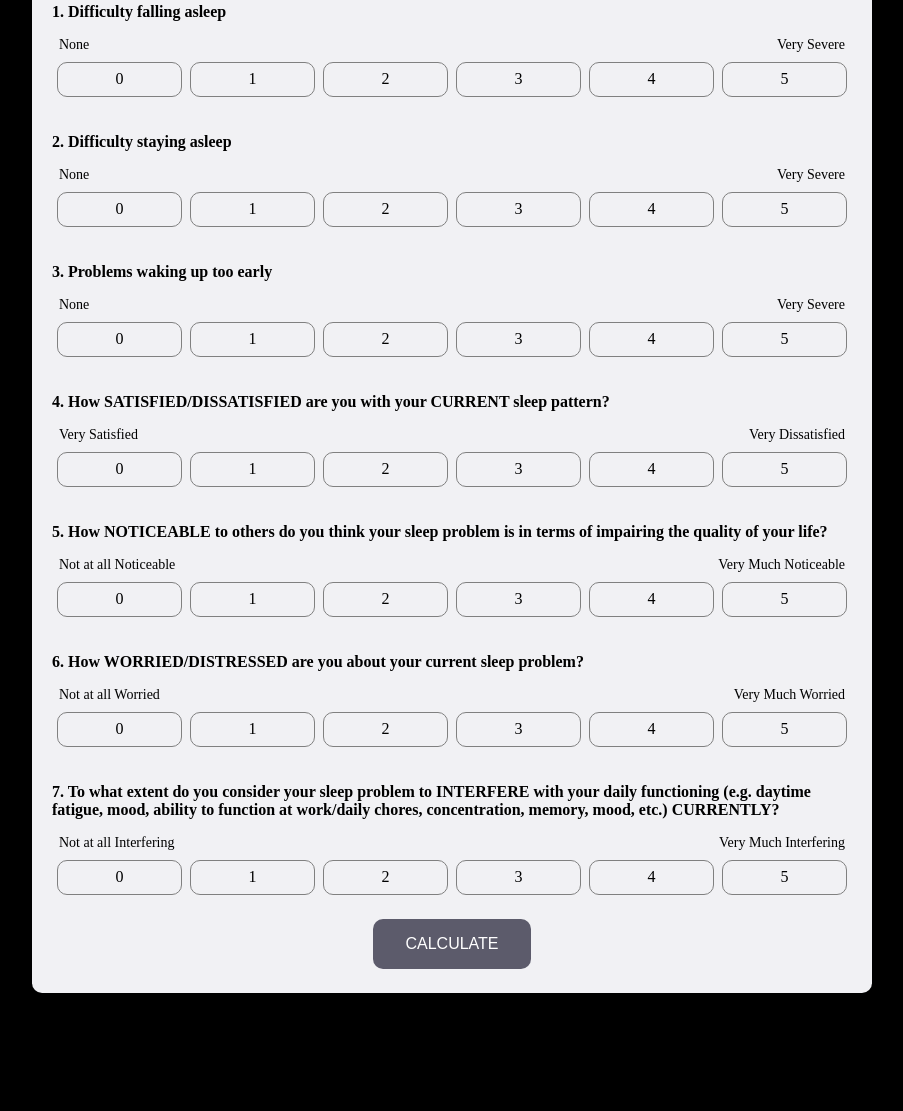
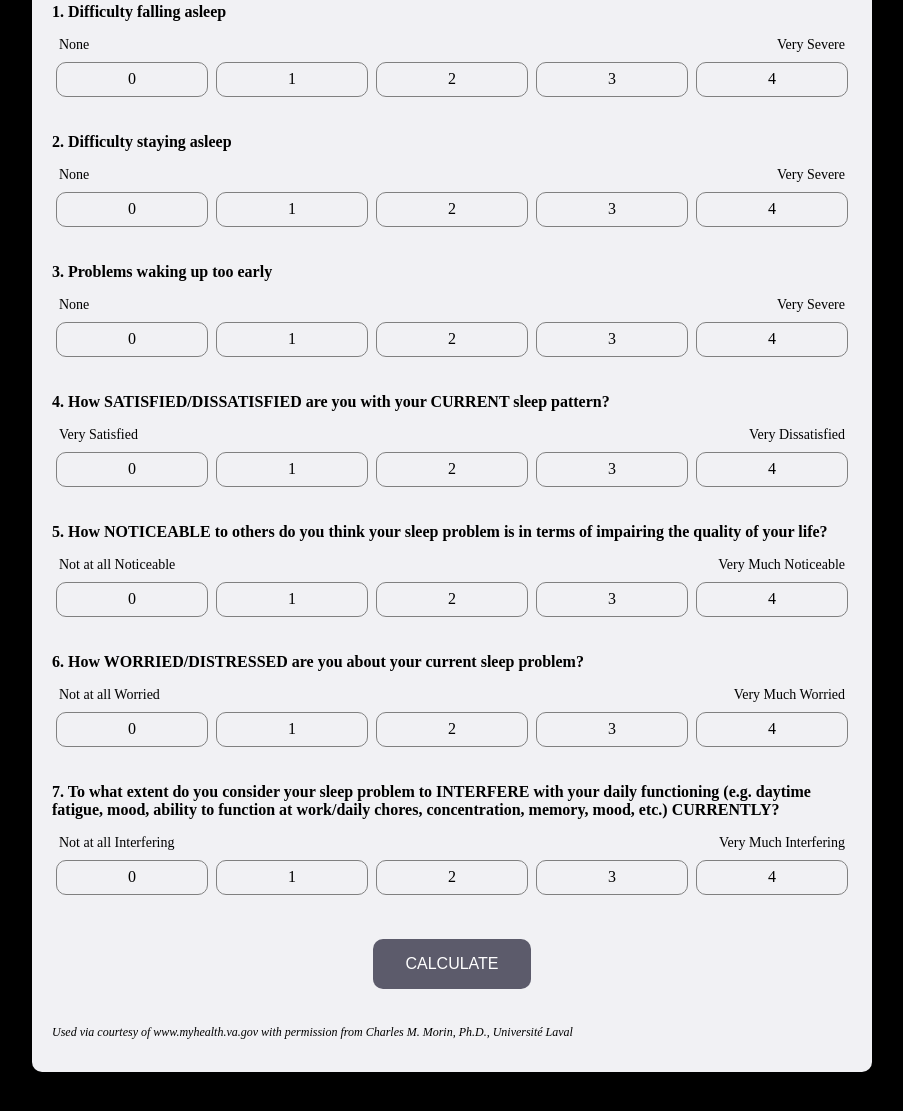
Before and after one commit to simoneyliu/InsomniaSeverityIndex, a website: page views/index.html in a window 1280 px wide. Shown: the part 287-1398 px from the top of the page, without its empty margins (188-1091 px from the left). Before the commit the page ends 1350 px from the top, so only its background shows below. Drawn offline with Linux system fonts and the light colour scheme; files that its build step writes are made by us from their sources; files whose address does not match are found by name.

Commit message:
Documented functions

```diff
--- a/public/css/main.css
+++ b/public/css/main.css
@@ -81,7 +81,7 @@ span.number_rating>label {
     border-radius: 10px;
     height: 33px;
     margin: 0 4px;
-    width: calc(16% - 5px);
+    width: calc(20% - 4px);
     float: left;
     cursor: pointer;
 }
@@ -93,7 +93,7 @@ span.number_rating label {
     height: 33px;
     border-radius: 10px;
     margin: 0 4px;
-    width: calc(16% - 5px);
+    width: calc(20% - 4px);
     float: left;
     cursor: pointer;
 }
@@ -201,3 +201,8 @@ span.number_rating label:before {
     padding-top: 20px;
     color: #1D45E9;
 }
+
+.credit {
+    font-style: italic;
+    font-size: 12px;
+}
--- a/views/index.html
+++ b/views/index.html
@@ -52,10 +52,6 @@
 							<input type="radio" name="question1" value="4" />
 							<label style="width: 100%"></label>
 						</label>
-						<label value="5">
-							<input type="radio" name="question1" value="5" />
-							<label style="width: 100%"></label>
-						</label>
 					</span>
 				</div>
 				<div class="question_wrapper">
@@ -84,10 +80,6 @@
 							</label>
 							<label value="4">
 								<input type="radio" name="question2" value="4" />
-								<label style="width: 100%"></label>
-							</label>
-							<label value="5">
-								<input type="radio" name="question2" value="5" />
 								<label style="width: 100%"></label>
 							</label>
 						</span>
@@ -121,10 +113,6 @@
 								<input type="radio" name="question3" value="4" />
 								<label style="width: 100%"></label>
 							</label>
-							<label value="5">
-								<input type="radio" name="question3" value="5" />
-								<label style="width: 100%"></label>
-							</label>
 						</span>
 					</div>
 				</div>
@@ -154,10 +142,6 @@
 							</label>
 							<label value="4">
 								<input type="radio" name="question4" value="4" />
-								<label style="width: 100%"></label>
-							</label>
-							<label value="5">
-								<input type="radio" name="question4" value="5" />
 								<label style="width: 100%"></label>
 							</label>
 						</span>
@@ -193,10 +177,6 @@
 								<input type="radio" name="question5" value="4" />
 								<label style="width: 100%"></label>
 							</label>
-							<label value="5">
-								<input type="radio" name="question5" value="5" />
-								<label style="width: 100%"></label>
-							</label>
 						</span>
 					</div>
 				</div>
@@ -226,10 +206,6 @@
 							</label>
 							<label value="4">
 								<input type="radio" name="question6" value="4" />
-								<label style="width: 100%"></label>
-							</label>
-							<label value="5">
-								<input type="radio" name="question6" value="5" />
 								<label style="width: 100%"></label>
 							</label>
 						</span>
@@ -267,16 +243,16 @@
 								<input type="radio" name="question7" value="4" />
 								<label style="width: 100%"></label>
 							</label>
-							<label value="5">
-								<input type="radio" name="question7" value="5" />
-								<label style="width: 100%"></label>
-							</label>
 						</span>
 					</div>
 				</div>
-				<div class="button_container">
+				<div class="button_container" style="padding: 20px;">
 					<button type="submit" class="button calculate_button" onclick="calculateScore()">CALCULATE</button>
 				</div>
+				<p class="credit">Used via courtesy of www.myhealth.va.gov with permission
+					from
+					Charles M.
+					Morin, Ph.D., Université Laval</p>
 			</form>
 		</div>
 	</div>
```
Also changed, not shown: controller.js (+50 -21 lines), public/js/calculate.js (+14 -1 lines), routes/router.js (+3 -4 lines), views/result.html (+4 -0 lines).
